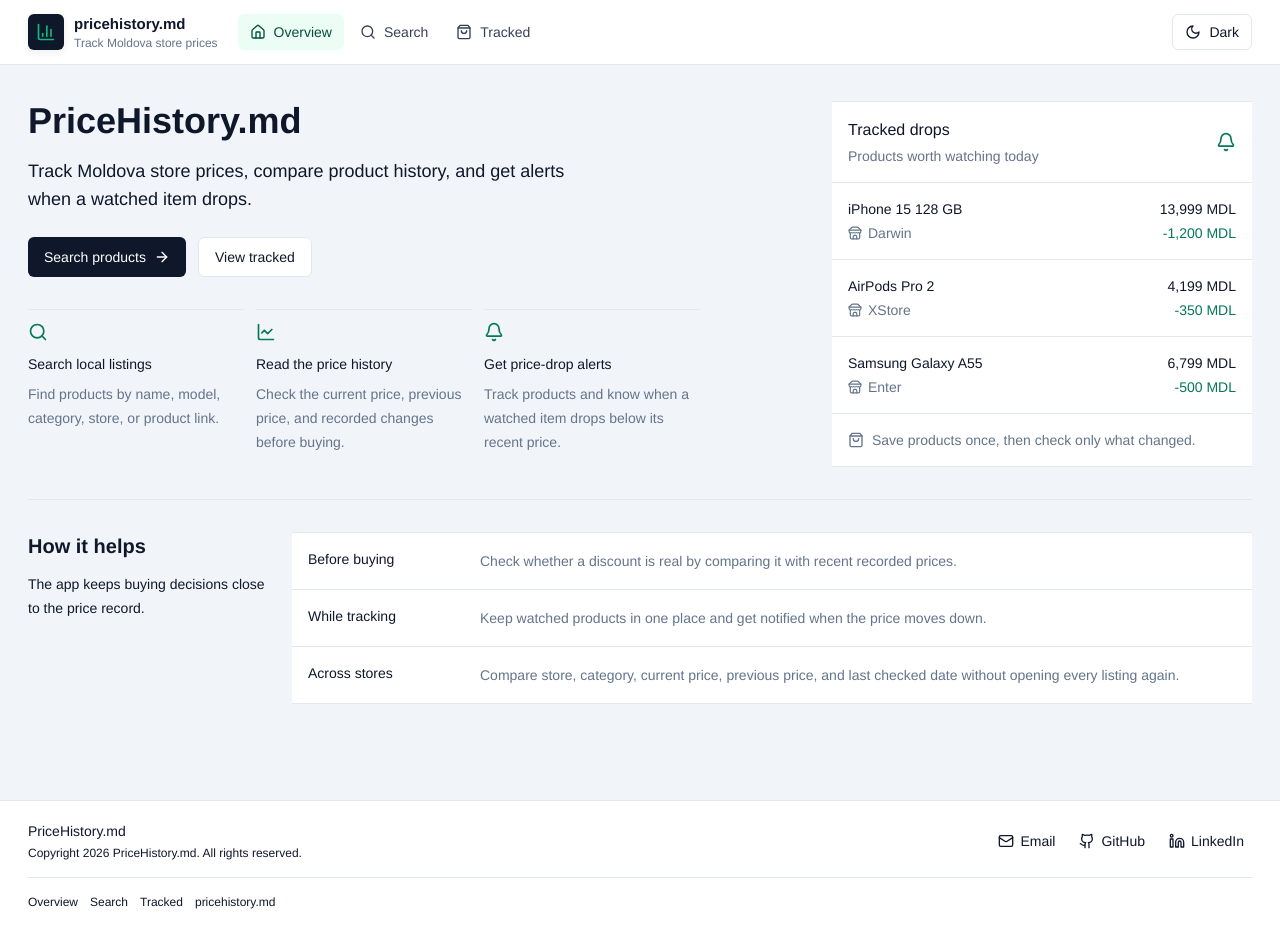
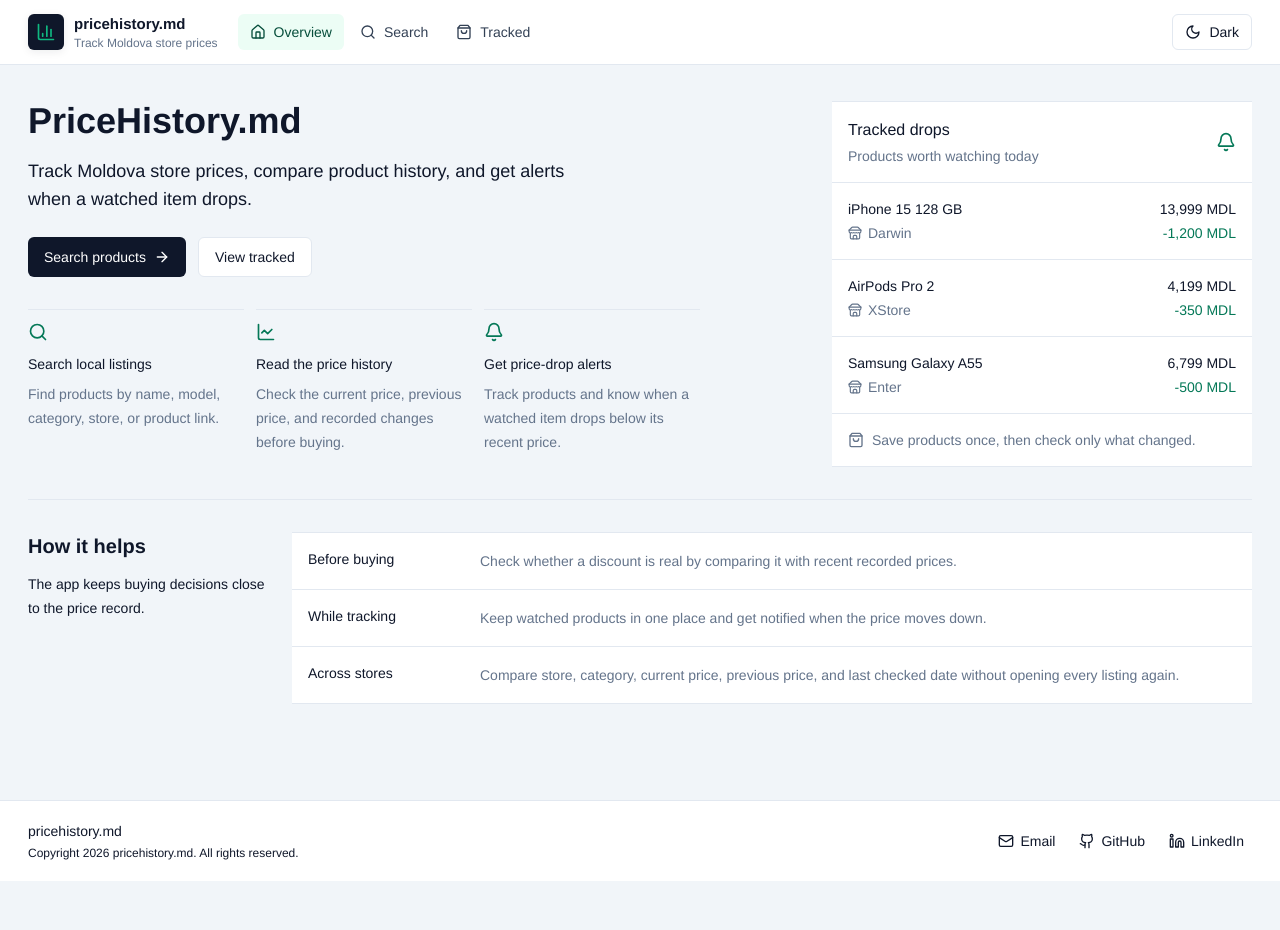
Before and after one commit to mcittkmims/moldova-price-history, a React (Vite) app: page /home in a window 1280 px wide. After the commit the page ends 881 px from the top, so only its background shows below. Built offline with nearby package versions, Linux system fonts and the light colour scheme.

Commit message:
simplify footer links

```diff
--- a/src/components/layout/Footer.tsx
+++ b/src/components/layout/Footer.tsx
@@ -1,11 +1,4 @@
 import { Github, Linkedin, Mail } from "lucide-react";
-import { Link } from "react-router-dom";
-
-const footerLinks = [
-  { to: "/home", label: "Overview" },
-  { to: "/search", label: "Search" },
-  { to: "/tracked", label: "Tracked" },
-];
 
 const contactLinks = [
   {
@@ -34,10 +27,10 @@
         <div className="flex flex-col gap-3 md:flex-row md:items-center md:justify-between">
           <div>
             <div className="font-medium text-ink-900 dark:text-neutral-100">
-              PriceHistory.md
+              pricehistory.md
             </div>
             <div className="mt-1 text-xs">
-              Copyright {year} PriceHistory.md. All rights reserved.
+              Copyright {year} pricehistory.md. All rights reserved.
             </div>
           </div>
 
@@ -54,24 +47,6 @@
             ))}
           </div>
         </div>
-
-        <nav className="flex flex-wrap items-center gap-3 border-t border-ink-200 pt-4 text-xs dark:border-neutral-800">
-          {footerLinks.map((link) => (
-            <Link
-              key={link.to}
-              to={link.to}
-              className="transition-colors hover:text-ink-900 dark:hover:text-neutral-100"
-            >
-              {link.label}
-            </Link>
-          ))}
-          <a
-            href="https://pricehistory.md"
-            className="transition-colors hover:text-ink-900 dark:hover:text-neutral-100"
-          >
-            pricehistory.md
-          </a>
-        </nav>
       </div>
     </footer>
   );
```
